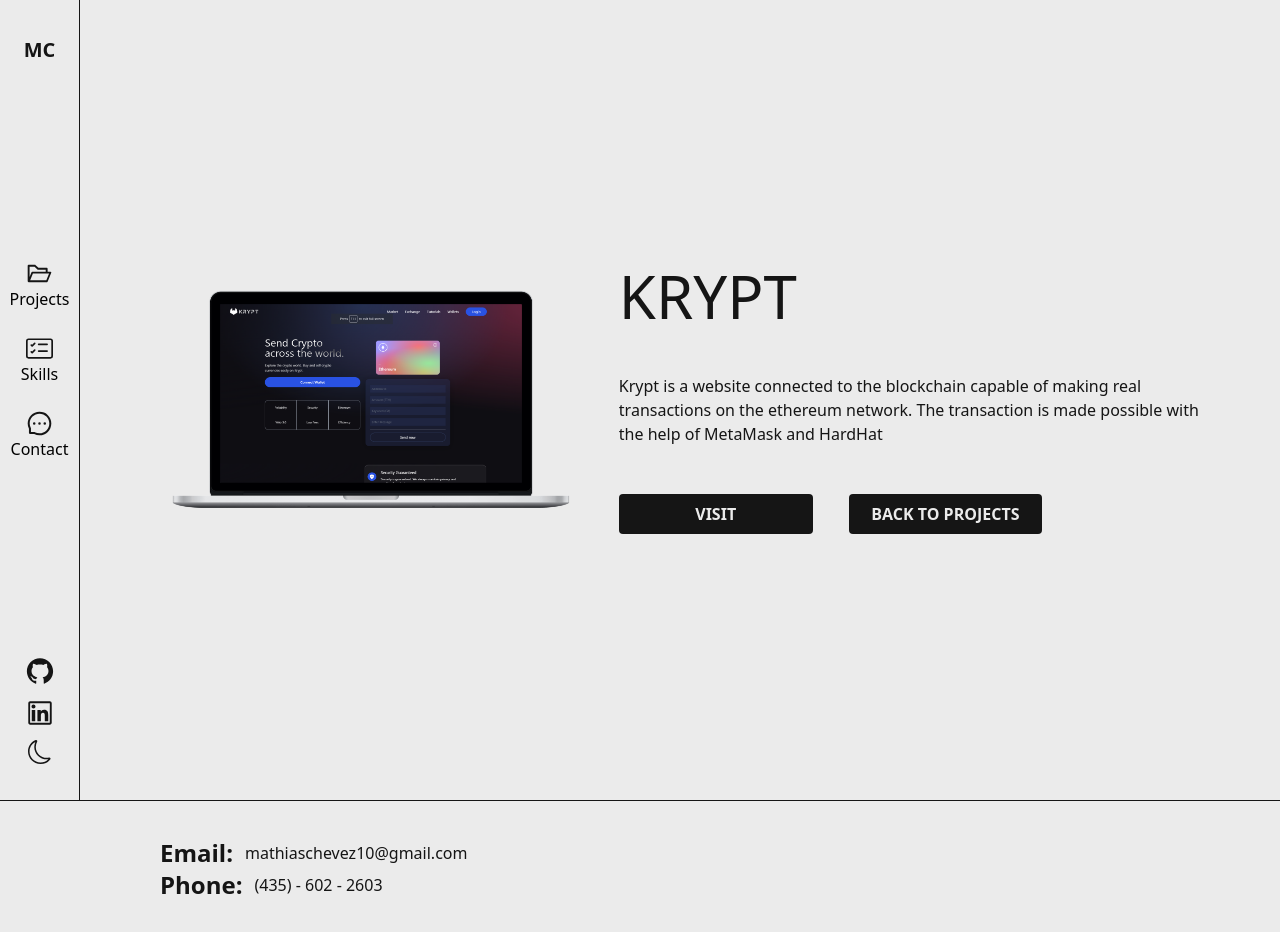
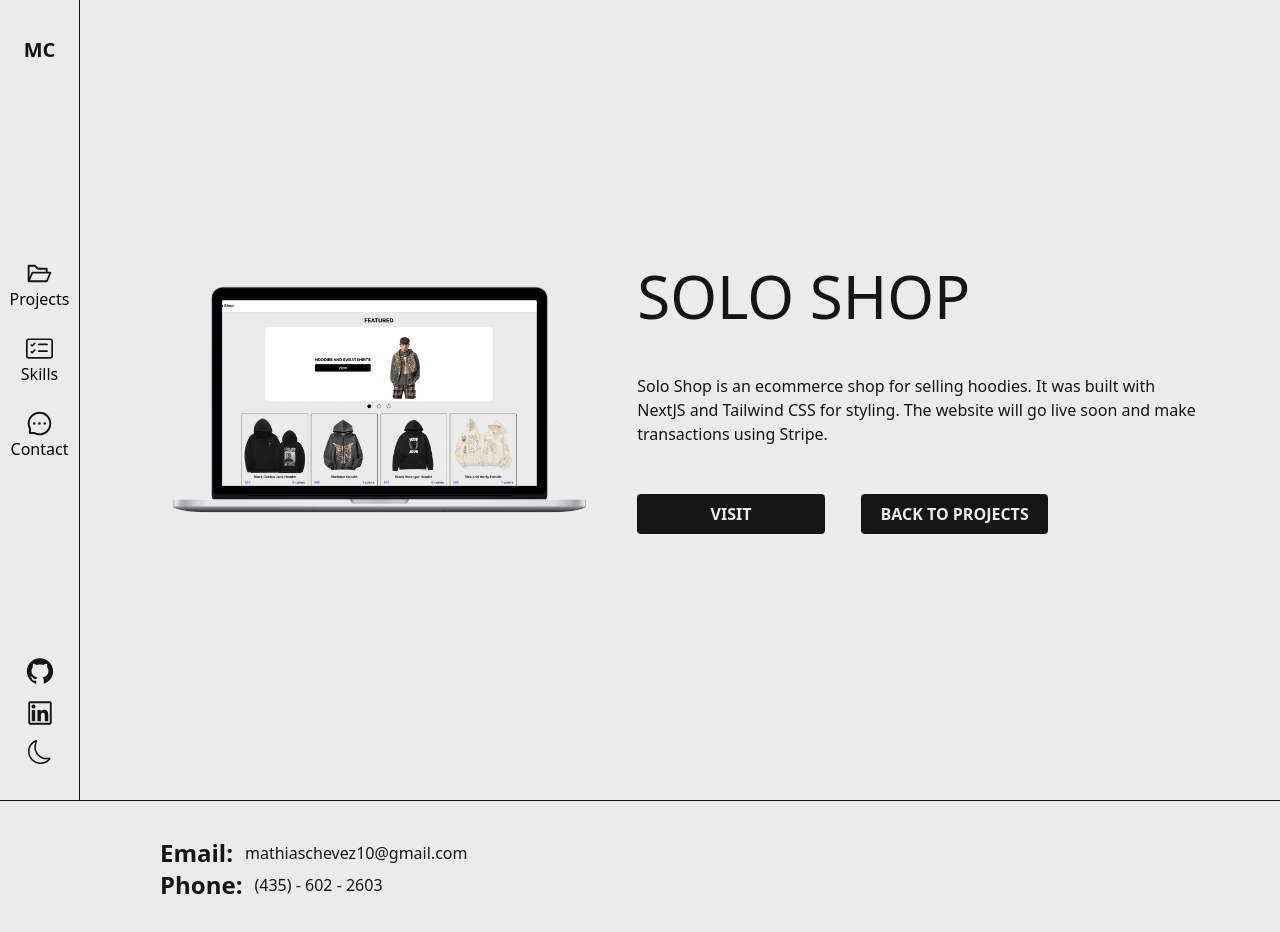
Before and after one commit to mathiaschevez/portfolio, a Next.js app: page /projects/1 in a window 1280 px wide. Shown: the top 932 px of the page. Built offline with nearby package versions, Linux system fonts and the light colour scheme.

Commit message:
added a new constant

```diff
--- a/constants/projects.js
+++ b/constants/projects.js
@@ -1,13 +1,23 @@
 export const projects = [
   {
-    title: 'Work 2 Play Rentals',
-    description: "Work 2 Play is a jetski rental site built for a business located in Clinton, UT. This site is built with NextJS and Tailwind CSS for styling.",
-    image: '/images/work2play-mockup.png',
-    tags: ['Next JS', 'Tailwind CSS', 'Sanity'],
-    source: 'https://work2playutah.com',
-    visit: 'https://work2playutah.com',
+    title: 'Hitplay',
+    description: "Hitplay is an app that allows users to vote between two tracks from Spotify's 'Top 100 Most Streamed' playlist. It also allows users to listen to a preview of each track.",
+    image: '/images/hitplaymockup.png',
+    tags: ['Next JS', 'Prisma', 'Tailwind CSS'],
+    source: 'https://hitplay.vercel.app',
+    visit: 'https://hitplay.vercel.app',
     id: 0,
   },
+  {
+    title: 'SOLO SHOP',
+    description: 'Solo Shop is an ecommerce shop for selling hoodies. It was built with NextJS and Tailwind CSS for styling. The website will go live soon and make transactions using Stripe.',
+    image: '/images/hoodieShopMockup.png',
+    tags: ['Next JS', 'Sanity', 'Stripe'],
+    source: 'https://soloshop.vercel.app',
+    visit: 'https://soloshop.vercel.app',
+    id: 1,
+  },
+
   {
     title: 'KRYPT',
     description: 'Krypt is a website connected to the blockchain capable of making real transactions on the ethereum network. The transaction is made possible with the help of MetaMask and HardHat',
@@ -15,7 +25,7 @@ export const projects = [
     tags: ['React', 'Solidity'],
     source: 'https://kryptowallet.netlify.app/',
     visit: 'https://kryptowallet.netlify.app/',
-    id: 1,
+    id: 2,
   },
   {
     title: 'SHARE ME',
@@ -24,15 +34,15 @@ export const projects = [
     tags: ['React', 'Sanity'],
     source: 'https://soloshareme.netlify.app',
     visit: 'https://soloshareme.netlify.app',
-    id: 2,
+    id: 3,
   },
   {
-    title: 'SOLO SHOP',
-    description: 'Solo Shop is an ecommerce shop for selling hoodies. It was built with NextJS and Tailwind CSS for styling. The website will go live soon and make transactions using Stripe.',
-    image: '/images/hoodieShopMockup.png',
-    tags: ['Next JS', 'Sanity', 'Stripe'],
-    source: 'https://soloshop.vercel.app',
-    visit: 'https://soloshop.vercel.app',
-    id: 3,
+    title: 'Work 2 Play Rentals',
+    description: "Work 2 Play is a jetski rental site built for a business located in Clinton, UT. This site is built with NextJS and Tailwind CSS for styling.",
+    image: '/images/work2play-mockup.png',
+    tags: ['Next JS', 'Tailwind CSS', 'Sanity'],
+    source: 'https://work2playutah.com',
+    visit: 'https://work2playutah.com',
+    id: 4,
   },
 ];
```
Also changed, not shown: public/images/hitplaymockup.png (added).
